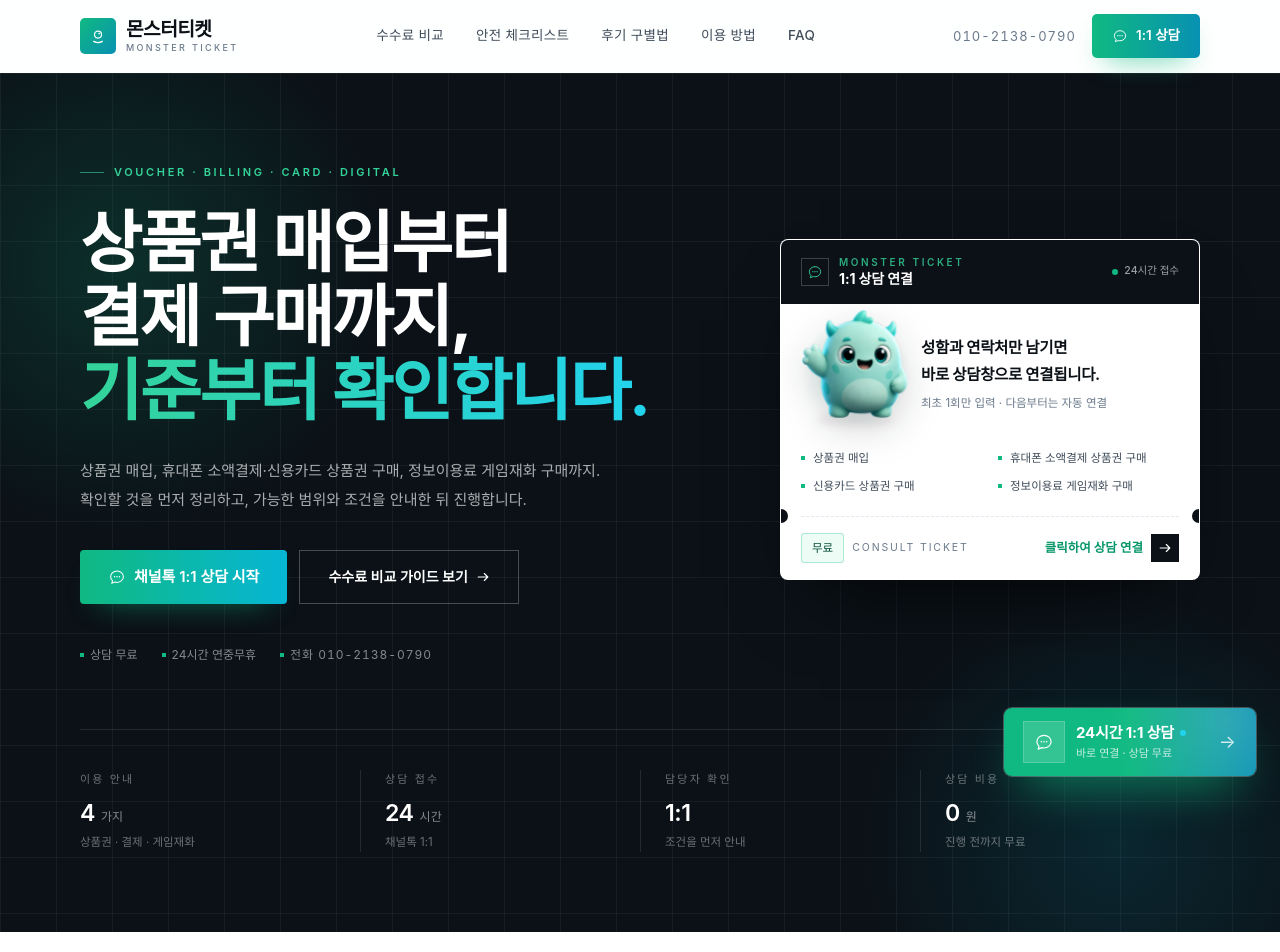
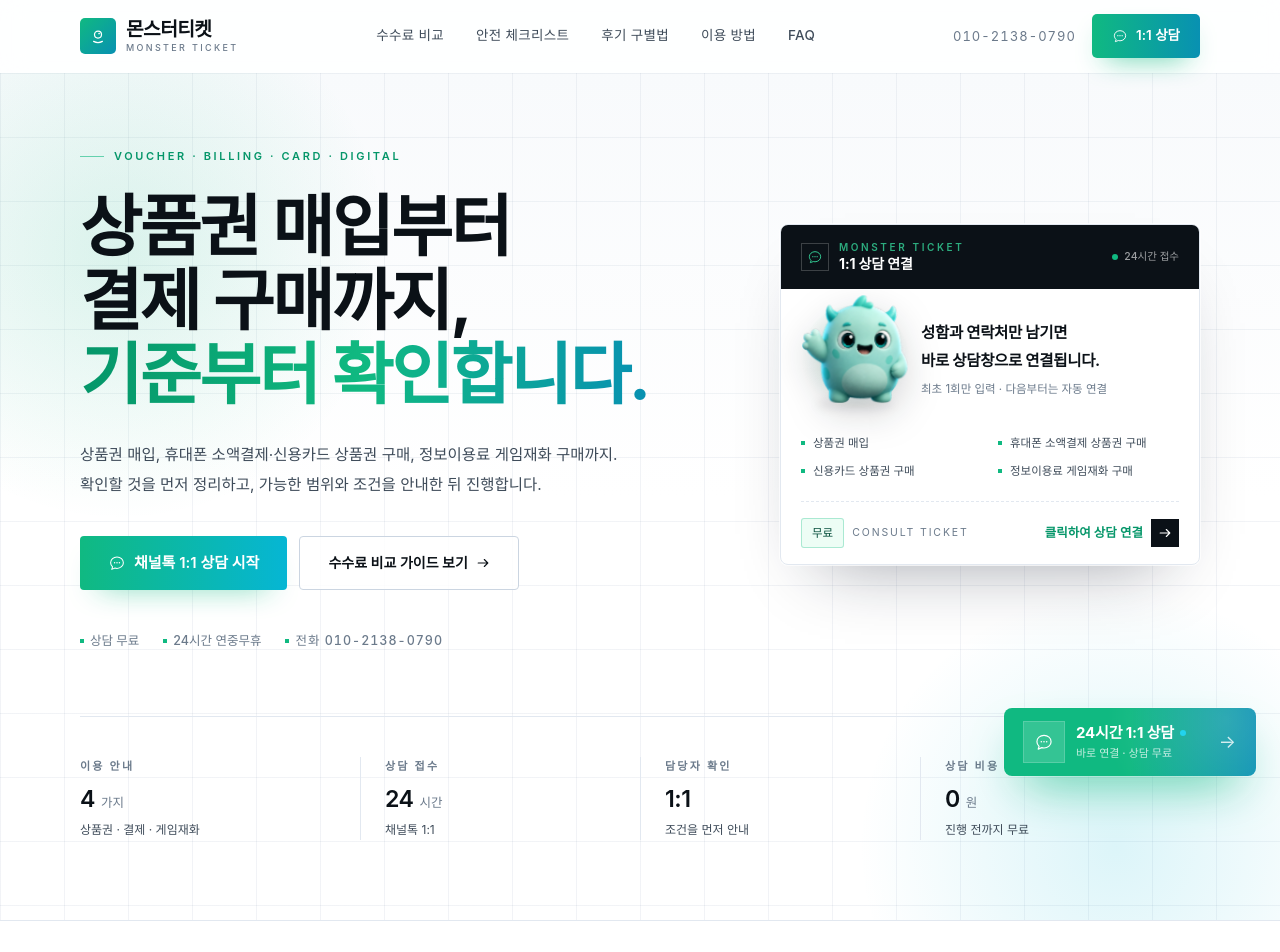
Before and after one commit to GR0790/monster-ticket, a React (Vite) app: page /ko in a window 1280 px wide. Shown: the top 952 px of the page. Built offline with nearby package versions, Linux system fonts and the light colour scheme; a web font is replaced by a local one.

Commit message:
Always-light theme: bright hero, checklist, CTA and footer (light only)

```diff
--- a/index.html
+++ b/index.html
@@ -27,7 +27,9 @@
     <link rel="apple-touch-icon" sizes="180x180" href="/apple-touch-icon.png" />
     <link rel="manifest" href="/manifest.json" />
     <meta name="viewport" content="width=device-width, initial-scale=1.0" />
-    <meta name="theme-color" content="#0B1117" />
+    <meta name="color-scheme" content="light only" />
+    <meta name="supported-color-schemes" content="light only" />
+    <meta name="theme-color" content="#F8FAFC" />
     <meta name="format-detection" content="telephone=yes" />
 
     <link rel="preconnect" href="https://cdn.jsdelivr.net" crossorigin />
--- a/src/components/ConsultTicket.tsx
+++ b/src/components/ConsultTicket.tsx
@@ -23,7 +23,7 @@ const ConsultTicket: React.FC<{ className?: string }> = ({ className = "" }) =>
       type="button"
       onClick={handleClick}
       aria-label="몬스터티켓 채널톡 1:1 상담 연결"
-      className={`group relative block w-full max-w-[420px] overflow-hidden border border-white/15 bg-white text-left shadow-[0_40px_80px_-40px_rgba(0,0,0,0.85)] transition-shadow duration-300 hover:shadow-[0_50px_90px_-38px_rgba(16,185,129,0.5)] ${bounceClass} ${className}`}
+      className={`group relative block w-full max-w-[420px] overflow-hidden border border-line bg-white text-left shadow-[0_34px_70px_-40px_rgba(15,23,42,0.45)] ring-1 ring-white/70 transition-shadow duration-300 hover:shadow-[0_44px_80px_-38px_rgba(16,185,129,0.45)] ${bounceClass} ${className}`}
       style={{ borderRadius: 8, transformOrigin: "center" }}
     >
       {/* 글레어: 클릭 시 한 번 번지는 빛 */}
@@ -64,7 +64,7 @@ const ConsultTicket: React.FC<{ className?: string }> = ({ className = "" }) =>
           />
           <span
             aria-hidden="true"
-            className="pointer-events-none absolute inset-x-4 bottom-1 h-2.5 rounded-[100%] bg-night/10 blur-[5px]"
+            className="pointer-events-none absolute inset-x-4 bottom-1 h-2.5 rounded-[100%] bg-ink/10 blur-[5px]"
           />
           <img
             src="/monster-mascot-cut.webp"
@@ -100,8 +100,8 @@ const ConsultTicket: React.FC<{ className?: string }> = ({ className = "" }) =>
       {/* 티켓 절취선 + 노치 */}
       <span aria-hidden="true" className="relative mt-5 block h-px">
         <span className="absolute inset-x-5 top-0 border-t border-dashed border-line" />
-        <span className="absolute -left-[7px] top-1/2 h-3.5 w-3.5 -translate-y-1/2 rounded-full bg-night" />
-        <span className="absolute -right-[7px] top-1/2 h-3.5 w-3.5 -translate-y-1/2 rounded-full bg-night" />
+        <span className="absolute -left-[7px] top-1/2 h-3.5 w-3.5 -translate-y-1/2 rounded-full bg-white" />
+        <span className="absolute -right-[7px] top-1/2 h-3.5 w-3.5 -translate-y-1/2 rounded-full bg-white" />
       </span>
 
       {/* 하단 액션 */}
--- a/src/index.css
+++ b/src/index.css
@@ -3,7 +3,9 @@
 @tailwind utilities;
 
 @layer base {
+  /* 기기·브라우저의 다크 모드 설정과 무관하게 항상 밝은 화면만 사용 */
   :root {
+    color-scheme: light only;
     --ink: 11 17 23;
     --mint: 16 185 129;
     --cyan: 6 182 212;
@@ -11,6 +13,8 @@
   }
 
   html {
+    color-scheme: light only;
+    background: #f8fafc;
     scroll-behavior: smooth;
     -webkit-text-size-adjust: 100%;
   }
--- a/src/pages/Home.tsx
+++ b/src/pages/Home.tsx
@@ -19,36 +19,40 @@ import { openConsult } from "../lib/consult";
 
 /* ─────────────────────────── 히어로 ─────────────────────────── */
 const Hero: React.FC = () => (
-  <section className="relative overflow-hidden bg-night text-white">
-    <div aria-hidden="true" className="grid-bg-dark pointer-events-none absolute inset-0 opacity-80" />
+  <section className="relative overflow-hidden border-b border-line bg-white text-ink">
     <div
       aria-hidden="true"
-      className="pointer-events-none absolute -left-40 top-[-10%] h-[560px] w-[560px] rounded-full opacity-70"
-      style={{ background: "radial-gradient(circle, rgba(16,185,129,0.26) 0%, rgba(11,17,23,0) 68%)" }}
+      className="pointer-events-none absolute inset-0 bg-gradient-to-b from-frost via-white to-white"
+    />
+    <div aria-hidden="true" className="grid-bg pointer-events-none absolute inset-0 opacity-80" />
+    <div
+      aria-hidden="true"
+      className="pointer-events-none absolute -left-40 top-[-12%] h-[560px] w-[560px] rounded-full"
+      style={{ background: "radial-gradient(circle, rgba(16,185,129,0.14) 0%, rgba(255,255,255,0) 68%)" }}
     />
     <div
       aria-hidden="true"
-      className="pointer-events-none absolute -right-24 bottom-[-20%] h-[520px] w-[520px] rounded-full opacity-60"
-      style={{ background: "radial-gradient(circle, rgba(6,182,212,0.22) 0%, rgba(11,17,23,0) 70%)" }}
+      className="pointer-events-none absolute -right-24 bottom-[-22%] h-[520px] w-[520px] rounded-full"
+      style={{ background: "radial-gradient(circle, rgba(6,182,212,0.14) 0%, rgba(255,255,255,0) 70%)" }}
     />
 
-    <div className="wrap relative pb-16 pt-14 md:pb-20 md:pt-20">
+    <div className="wrap relative pb-16 pt-12 md:pb-20 md:pt-16">
       <div className="grid items-center gap-12 lg:grid-cols-[1.15fr_0.85fr] lg:gap-16">
         <div className="animate-rise">
-          <p className="eyebrow-light mb-6 inline-flex items-center gap-2.5">
-            <span aria-hidden="true" className="h-px w-6 bg-mint-light/60" />
+          <p className="eyebrow mb-6 inline-flex items-center gap-2.5">
+            <span aria-hidden="true" className="h-px w-6 bg-mint/60" />
             Voucher · Billing · Card · Digital
           </p>
-          <h1 className="display-hero text-balance">
+          <h1 className="display-hero text-balance text-ink">
             상품권 매입부터
             <br />
             결제 구매까지,
             <br />
-            <span className="bg-gradient-to-r from-mint-light to-cyan-light bg-clip-text text-transparent">
+            <span className="bg-gradient-to-r from-mint-deep via-mint to-cyan-deep bg-clip-text text-transparent">
               기준부터 확인합니다.
             </span>
           </h1>
-          <p className="mt-7 max-w-xl text-[15px] leading-[1.95] text-white/65">
+          <p className="mt-7 max-w-xl text-[15.5px] leading-[1.95] text-ink-soft">
             상품권 매입, 휴대폰 소액결제·신용카드 상품권 구매, 정보이용료 게임재화 구매까지.
             <br className="hidden sm:block" />
             확인할 것을 먼저 정리하고, 가능한 범위와 조건을 안내한 뒤 진행합니다.
@@ -56,15 +60,18 @@ const Hero: React.FC = () => (
 
           <div className="mt-9 flex flex-col gap-3 sm:flex-row">
             <ConsultButton variant="primary" size="lg" label="채널톡 1:1 상담 시작" />
-            <ArrowLink
+            <Link
               to="/fee-guide"
-              className="inline-flex min-h-[54px] items-center justify-center gap-2 border border-white/25 px-7 text-[14px] text-white hover:border-white/60 hover:text-white"
+              className="btn-outline min-h-[54px] px-7 text-[14px] font-semibold whitespace-nowrap"
             >
               수수료 비교 가이드 보기
-            </ArrowLink>
+              <span aria-hidden="true">
+                <ArrowGlyph className="h-3.5 w-3.5" />
+              </span>
+            </Link>
           </div>
 
-          <dl className="mt-10 flex flex-wrap items-center gap-x-6 gap-y-2 text-[12px] text-white/50">
+          <dl className="mt-10 flex flex-wrap items-center gap-x-6 gap-y-2 text-[12.5px] font-medium text-ink-muted">
             <div className="flex items-center gap-1.5">
               <span aria-hidden="true" className="h-1 w-1 bg-mint" />
               상담 무료
@@ -86,15 +93,15 @@ const Hero: React.FC = () => (
       </div>
 
       {/* 핵심 수치 */}
-      <dl className="mt-14 grid grid-cols-2 gap-y-8 border-t border-white/10 pt-8 md:mt-16 md:grid-cols-4 md:pt-10">
+      <dl className="mt-14 grid grid-cols-2 gap-y-8 border-t border-line pt-8 md:mt-16 md:grid-cols-4 md:pt-10">
         {heroValues.map((v) => (
-          <div key={v.label} className="border-white/10 md:border-l md:pl-6 md:first:border-l-0 md:first:pl-0">
-            <dt className="text-[11px] font-medium uppercase tracking-[0.2em] text-white/40">{v.label}</dt>
+          <div key={v.label} className="border-line md:border-l md:pl-6 md:first:border-l-0 md:first:pl-0">
+            <dt className="text-[11px] font-semibold uppercase tracking-[0.2em] text-ink-muted">{v.label}</dt>
             <dd className="mt-2 flex items-baseline gap-1.5">
-              <span className="display-sub text-white">{v.value}</span>
-              <span className="text-[12px] text-white/50">{v.unit}</span>
+              <span className="display-sub text-ink">{v.value}</span>
+              <span className="text-[12.5px] font-medium text-ink-muted">{v.unit}</span>
             </dd>
-            <dd className="mt-1 text-[11.5px] text-white/40">{v.note}</dd>
+            <dd className="mt-1 text-[12px] text-ink-soft">{v.note}</dd>
           </div>
         ))}
       </dl>
@@ -257,12 +264,11 @@ const FeeSection: React.FC = () => (
 
 /* ─────────────────────────── 안전 체크리스트 ─────────────────────────── */
 const ChecklistSection: React.FC = () => (
-  <section className="relative overflow-hidden bg-night py-20 text-white md:py-24">
-    <div aria-hidden="true" className="grid-bg-dark pointer-events-none absolute inset-0 opacity-70" />
+  <section className="relative overflow-hidden border-b border-line bg-frost py-20 text-ink md:py-24">
+    <div aria-hidden="true" className="grid-bg pointer-events-none absolute inset-0 opacity-70" />
     <div className="wrap relative">
       <div className="flex flex-col gap-6 md:flex-row md:items-end md:justify-between">
         <SectionHead
-          light
           eyebrow="Safety checklist"
           title={
             <>
@@ -273,19 +279,22 @@ const ChecklistSection: React.FC = () => (
           }
           lead="급한 마음에 놓치기 쉬운 부분들을 미리 점검할 수 있게 정리했습니다."
         />
-        <ArrowLink to="/checklist" className="shrink-0 text-mint-light hover:text-white">
+        <ArrowLink to="/checklist" className="shrink-0">
           체크리스트 전체 보기
         </ArrowLink>
       </div>
 
-      <ol className="mt-12 grid gap-px border border-white/10 bg-white/10 sm:grid-cols-2 lg:grid-cols-3">
+      <ol className="mt-12 grid gap-5 sm:grid-cols-2 lg:grid-cols-3">
         {checklistItems.map((item, i) => (
-          <li key={item.title} className="bg-night p-6 md:p-7">
-            <span className="num text-[11px] font-semibold tracking-[0.24em] text-mint-light/80">
+          <li
+            key={item.title}
+            className="card card-lift border-line bg-white p-6 md:p-7"
+          >
+            <span className="num text-[11px] font-semibold tracking-[0.24em] text-mint-deep">
               {String(i + 1).padStart(2, "0")}
             </span>
-            <h3 className="mt-4 text-[14px] font-semibold leading-snug text-white">{item.title}</h3>
-            <p className="mt-2 text-[12.5px] leading-[1.8] text-white/55">{item.body}</p>
+            <h3 className="mt-4 text-[14.5px] font-semibold leading-snug text-ink">{item.title}</h3>
+            <p className="mt-2 text-[13px] leading-[1.8] text-ink-soft">{item.body}</p>
           </li>
         ))}
       </ol>
```
Also changed, not shown: src/components/Layout.tsx (+21 -21 lines), src/components/ui.tsx (+9 -9 lines), src/pages/NotFound.tsx (+7 -7 lines), public/manifest.json.
